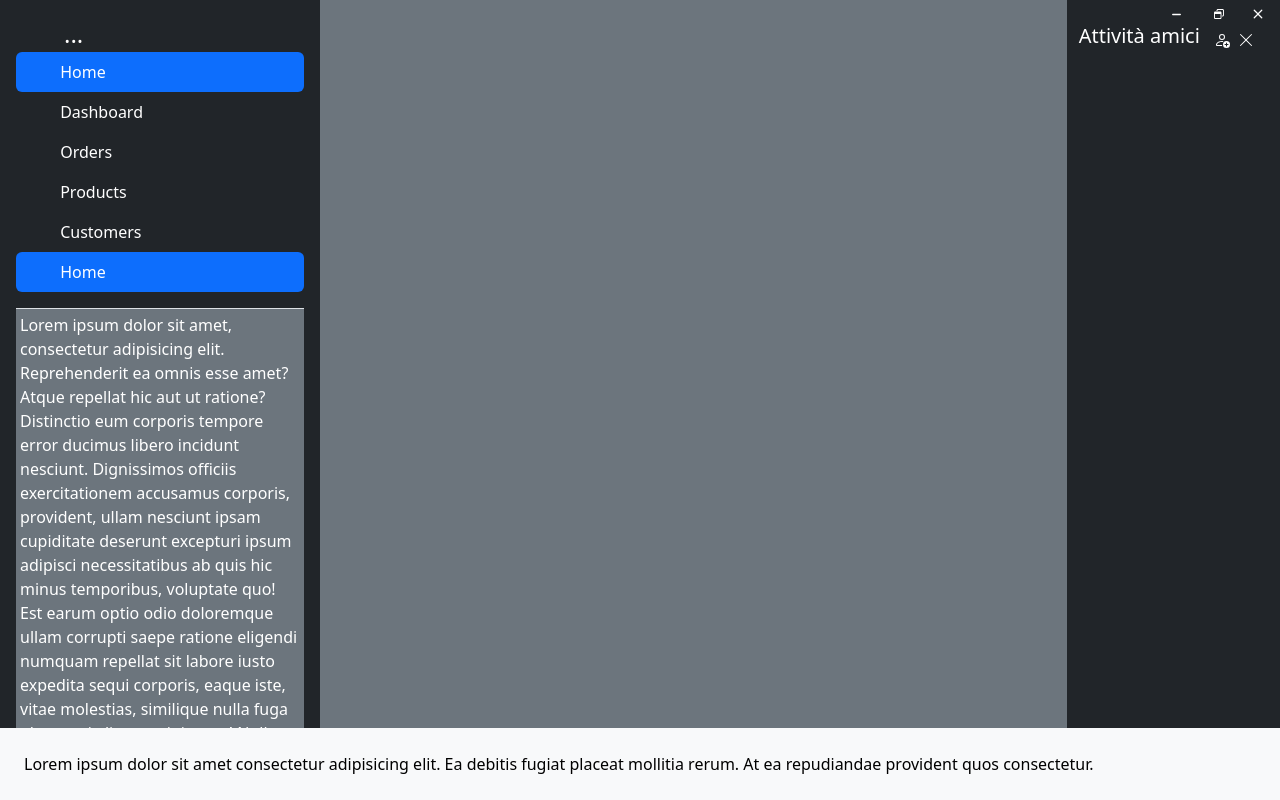
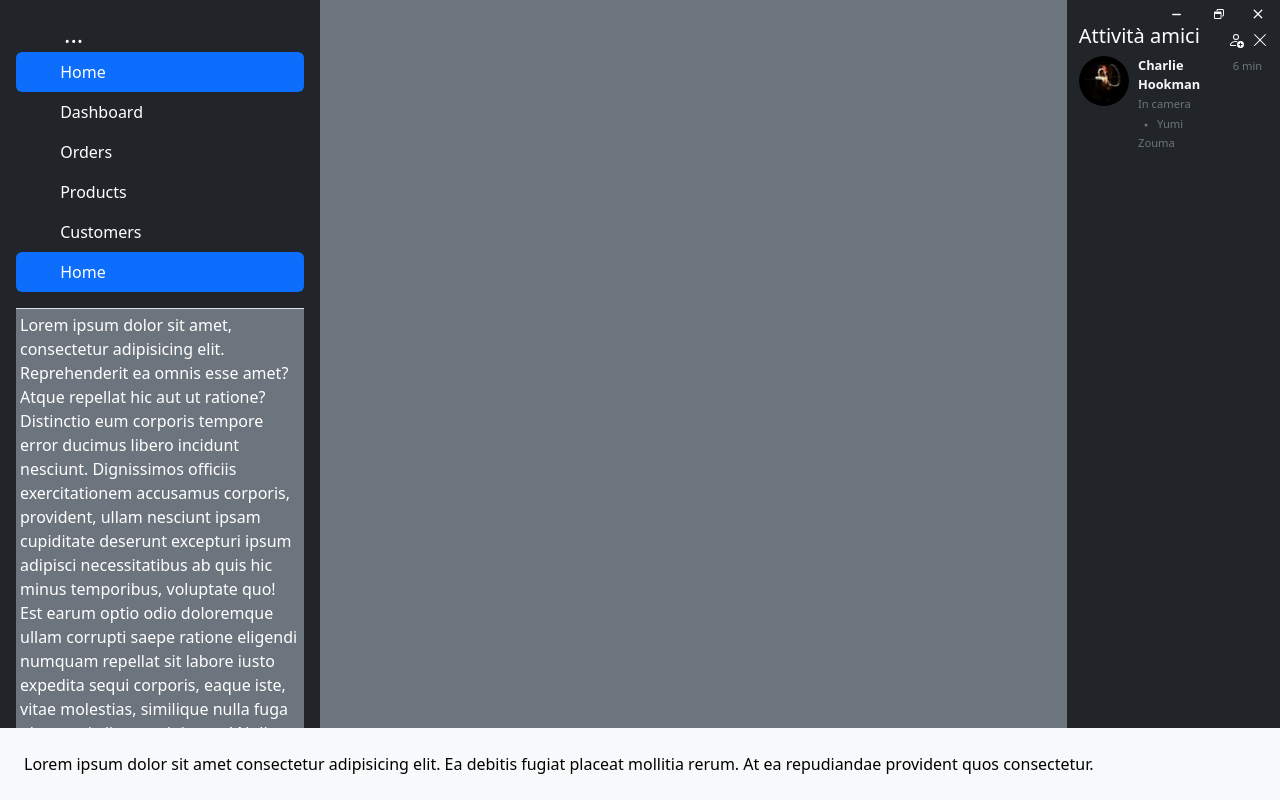
Before and after one commit to Matteo-Frigeri/Build-Week-2, a plain HTML site: page homepage.html in a window 1280 px wide. Drawn offline with nearby package versions, Linux system fonts and the light colour scheme.

Commit message:
Changes BW2

```diff
--- a/assets/scss/style.scss
+++ b/assets/scss/style.scss
@@ -0,0 +1,6 @@
+.sidebar-sx{
+    font-size: 0.8rem;
+    img {
+        width: 50px;
+    }
+}
--- a/homepage.html
+++ b/homepage.html
@@ -7,7 +7,7 @@
     <title>home page</title>
     <link href="https://cdn.jsdelivr.net/npm/bootstrap@5.3.2/dist/css/bootstrap.min.css" rel="stylesheet"
         integrity="sha384-T3c6CoIi6uLrA9TneNEoa7RxnatzjcDSCmG1MXxSR1GAsXEV/Dwwykc2MPK8M2HN" crossorigin="anonymous">
-    <link rel="stylesheet" href="css/style.css">
+    <link rel="stylesheet" href="assets/css/style.css">
 </head>
 
 <body>
@@ -108,7 +108,7 @@
             </div>
             <div class="col-7 bg-secondary">
             </div>
-            <div class="col-2 bg-dark">
+            <div class="sidebar-sx col-2 bg-dark">
                 <div class="d-flex align-items-center justify-content-end gap-4 mt-1">
                     <svg xmlns="http://www.w3.org/2000/svg" height="11" width="11" viewBox="0 0 448 512" fill="white"
                         class="me-2">
@@ -141,11 +141,24 @@
                                 d="M2.146 2.854a.5.5 0 1 1 .708-.708L8 7.293l5.146-5.147a.5.5 0 0 1 .708.708L8.707 8l5.147 5.146a.5.5 0 0 1-.708.708L8 8.707l-5.146 5.147a.5.5 0 0 1-.708-.708L7.293 8z" />
                         </svg>
                     </div>
-                    <div>
-                        <div></div>
-                        <div></div>
-                        <div></div>
+                </div>
+                <div class="container-fluid">
+                    <div class="row">
+                        <div class="col-3 p-0">
+                            <img src="assets/img/Screenshot 2023-12-13 alle 16.42.52.png" alt="avatar" class="rounded-circle">
+                        </div>
+                        <div class="col-6">
+                            <p class="fw-bold text-light m-0">Charlie Hookman</p>
+                            <small class="text-secondary m-0">In camera <svg xmlns="http://www.w3.org/2000/svg" width="16" height="16" fill="currentColor" class="bi bi-dot" viewBox="0 0 16 16">
+                                <path d="M8 9.5a1.5 1.5 0 1 0 0-3 1.5 1.5 0 0 0 0 3"/>
+                              </svg> Yumi Zouma</small>
+                        </div>
+                        <div class="col-2 text-secondary text-nowrap">
+                           <small>6 min</small>
+                        </div>
                     </div>
+                    <div></div>
+                    <div></div>
                 </div>
             </div>
         </div>
```
Also changed, not shown: assets/css/style.css (added), assets/img/Screenshot 2023-12-13 alle 16.42.52.png (added), assets/img/Screenshot 2023-12-13 alle 16.43.05.png (added), assets/img/Screenshot 2023-12-13 alle 16.43.09.png (added), css/style.css (deleted), 2 other files.
